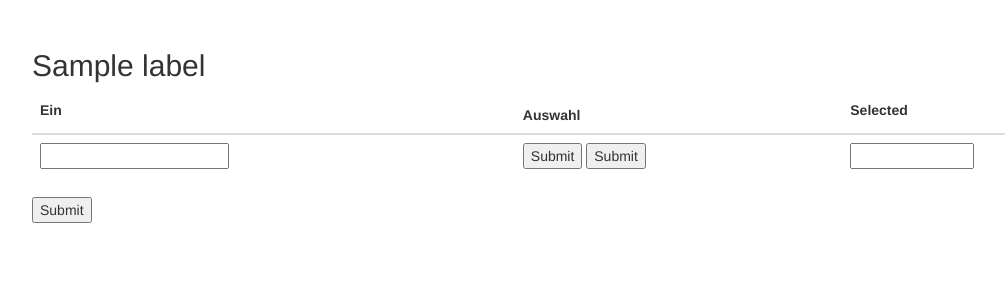
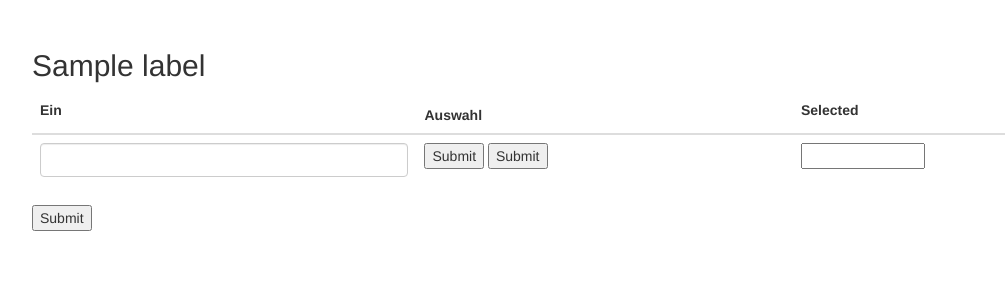
Before and after one commit to strolbor/Pi-Robiot-Workspace, a Flask app: template server/templates/Listenfelder.html in a window 1280 px wide. Shown: the part 51-351 px from the top of the page, without its empty margins (38-1043 px from the left). Run offline with Flask 2, Linux system fonts and the light colour scheme; the template is opened without the code that fills it: most values are stand-ins (such as "Sample title", 1, 10 or a date in 2020); form fields are guessed from the names that the template uses; parts of the project's set-up code (start-up, migrations or seed data) failed here and were passed over; some libraries are stand-ins or nearby versions.

Commit message:
Listenfelder 8

```diff
--- a/server/templates/Listenfelder.html
+++ b/server/templates/Listenfelder.html
@@ -17,7 +17,7 @@
             </thead>
             <tbody>
                 <tr>
-                  <td>{{ form.ein(size=20) }}</td>
+                  <td>{{ form.ein(size=10, class='form-control',  multiple="multiple") }}</td>
                   <td>{{ form.submit3() }} {{ form.submit2() }}</td>
                   <td>{{ form.selected(rows=20,size=12) }}</td>
                 </tr>
```
